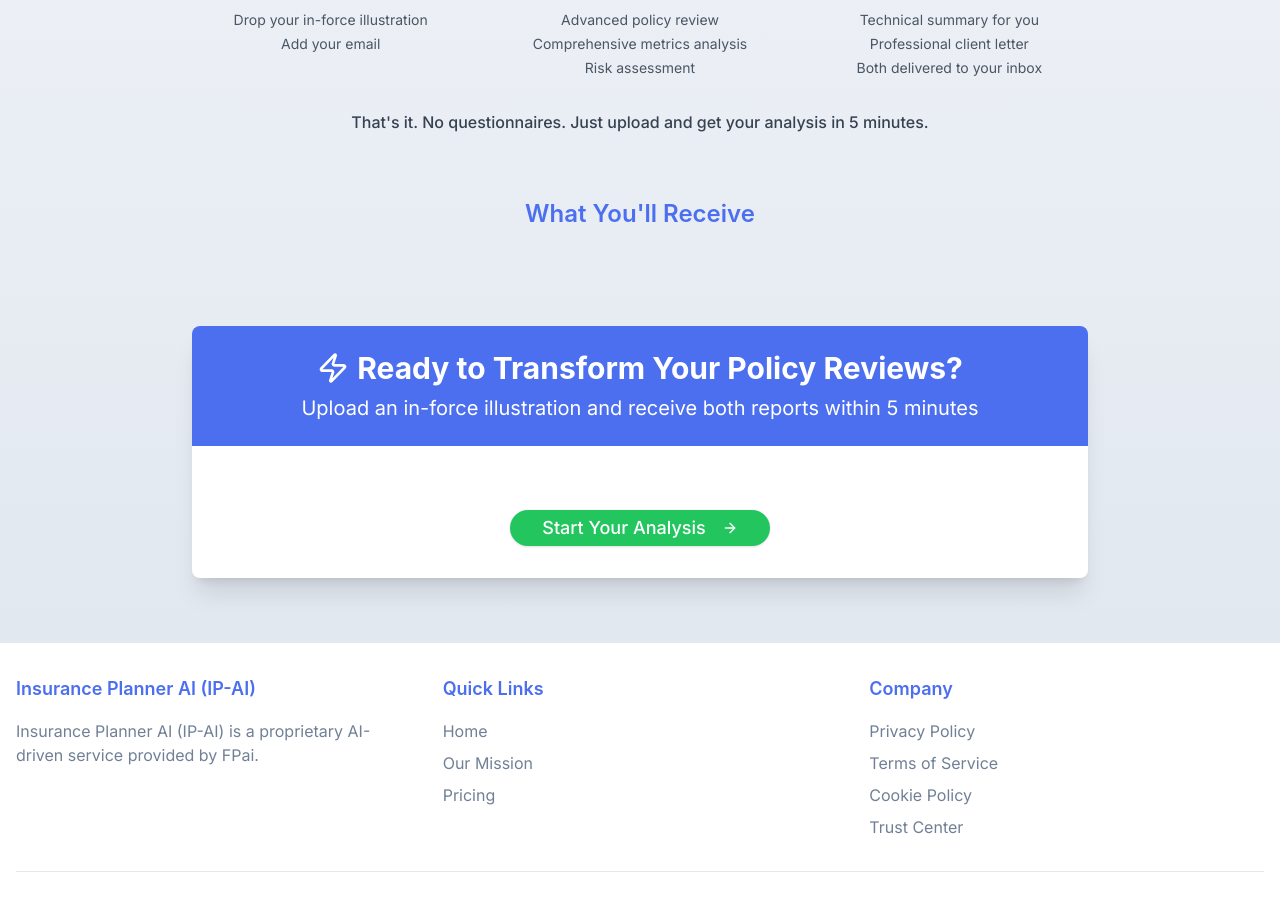
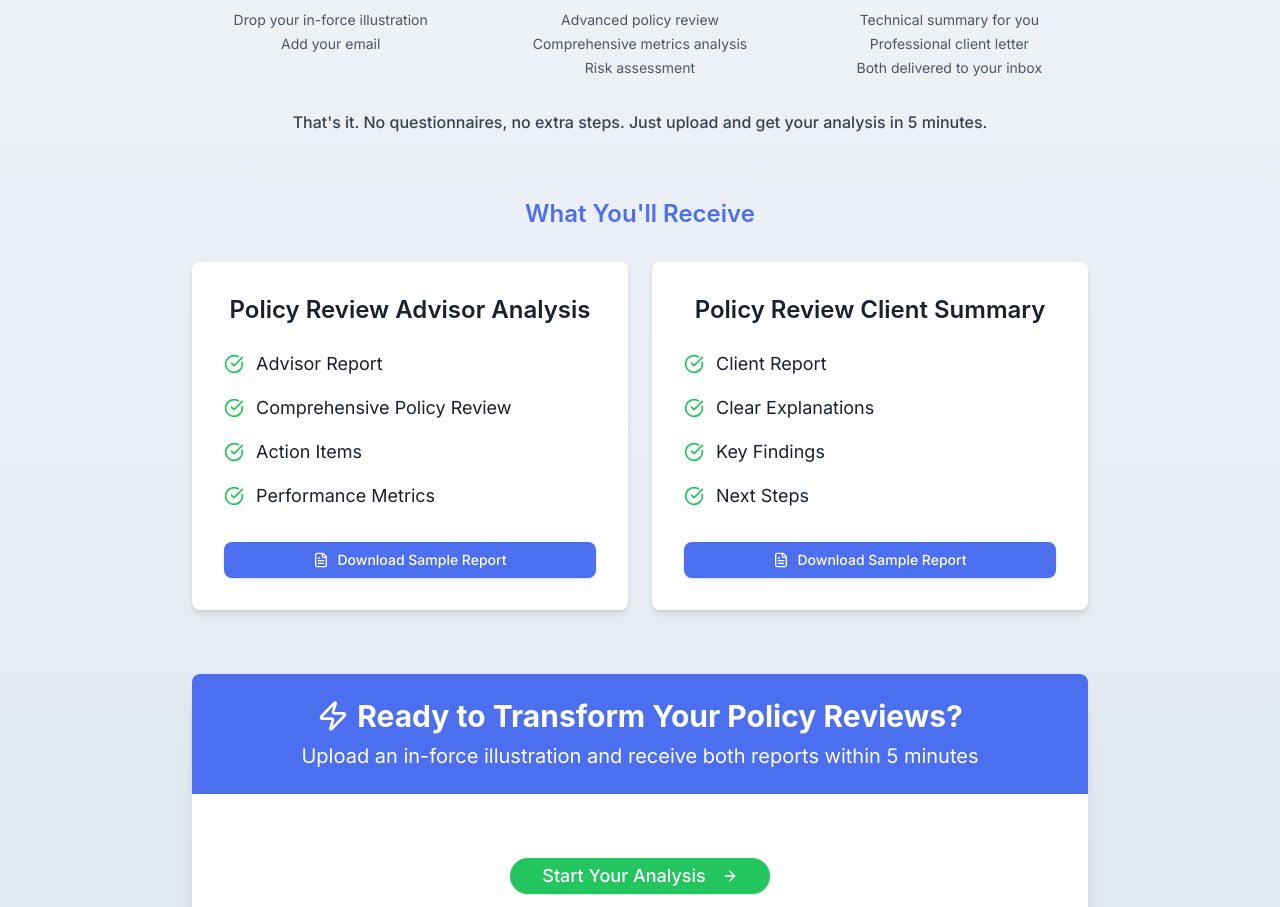
Before and after one commit to itsgabeover/dashboard-copy, a Next.js app: page / in a window 1280 px wide. Shown: the part 911-1818 px from the top of the page. Built offline with nearby package versions, Linux system fonts and the light colour scheme.

Commit message:
Update hero page.tsx

```diff
--- a/components/Hero.tsx
+++ b/components/Hero.tsx
@@ -4,7 +4,9 @@ import { Upload, Clock, FileText, CheckCircle, Zap, ArrowRight } from 'lucide-re
 import Link from 'next/link'
 import { Button } from "@/components/ui/button"
 
-export function Hero() {
+interface HeroProps {}
+
+export function Hero({}: HeroProps) {
   return (
     <section className="bg-gradient-to-b from-[#F8FAFC] to-[#E2E8F0] py-16">
       <div className="container mx-auto px-4 text-center">
@@ -19,35 +21,37 @@ export function Hero() {
         <div className="max-w-4xl mx-auto mb-16 bg-white rounded-lg shadow-xl overflow-hidden transform transition-all hover:scale-105 duration-300">
           <div className="p-8">
             <h3 className="text-3xl font-bold mb-6 text-[#4B6FEE] flex items-center justify-center">
-              <Zap className="w-8 h-8 mr-2" />
+              <Zap className="w-8 h-8 mr-2" aria-hidden="true" />
               Transform Your Policy Review Process
             </h3>
             <p className="text-gray-700 mb-6 text-lg leading-relaxed">
-              Make life insurance policy reviews a seamless part of your practice. Just like investment portfolio reviews, regular life insurance policy analysis helps you deliver ongoing value to clients while identifying optimization opportunities.
+              Make life insurance policy reviews a seamless part of your practice. Just like investment portfolio reviews,
+              regular life insurance policy analysis helps you deliver ongoing value to clients while identifying optimization opportunities.
             </p>
             <div className="flex flex-col md:flex-row items-center justify-center gap-6 text-gray-700 font-medium">
               <div className="flex items-center">
-                <CheckCircle className="w-6 h-6 text-green-500 mr-2" />
+                <CheckCircle className="w-6 h-6 text-green-500 mr-2" aria-hidden="true" />
                 <span>No complex software to learn</span>
               </div>
               <div className="flex items-center">
-                <CheckCircle className="w-6 h-6 text-green-500 mr-2" />
+                <CheckCircle className="w-6 h-6 text-green-500 mr-2" aria-hidden="true" />
                 <span>No lengthy analysis to perform</span>
               </div>
             </div>
             <p className="mt-6 text-xl font-semibold text-[#4B6FEE] flex items-center justify-center">
-              <Upload className="w-6 h-6 mr-2" />
+              <Upload className="w-6 h-6 mr-2" aria-hidden="true" />
               Simply upload any in-force illustration and let our AI handle the rest
             </p>
           </div>
         </div>
 
+        {/* How It Works Section */}
         <div className="max-w-4xl mx-auto mb-16">
           <h3 className="text-2xl font-semibold mb-8 text-[#4B6FEE]">How It Works</h3>
           <div className="grid md:grid-cols-3 gap-8">
             <div className="flex flex-col items-center">
               <div className="bg-[#4B6FEE]/10 p-4 rounded-full mb-4">
-                <Upload className="w-6 h-6 text-[#4B6FEE]" />
+                <Upload className="w-6 h-6 text-[#4B6FEE]" aria-hidden="true" />
               </div>
               <h4 className="text-lg font-semibold mb-2 text-[#4B6FEE]">Upload Illustration</h4>
               <ul className="text-gray-600 text-sm space-y-1">
@@ -55,10 +59,9 @@ export function Hero() {
                 <li>Add your email</li>
               </ul>
             </div>
-
             <div className="flex flex-col items-center">
               <div className="bg-[#4B6FEE]/10 p-4 rounded-full mb-4">
-                <Clock className="w-6 h-6 text-[#4B6FEE]" />
+                <Clock className="w-6 h-6 text-[#4B6FEE]" aria-hidden="true" />
               </div>
               <h4 className="text-lg font-semibold mb-2 text-[#4B6FEE]">AI Analysis (5 Minutes)</h4>
               <ul className="text-gray-600 text-sm space-y-1">
@@ -67,10 +70,9 @@ export function Hero() {
                 <li>Risk assessment</li>
               </ul>
             </div>
-
             <div className="flex flex-col items-center">
               <div className="bg-[#4B6FEE]/10 p-4 rounded-full mb-4">
-                <FileText className="w-6 h-6 text-[#4B6FEE]" />
+                <FileText className="w-6 h-6 text-[#4B6FEE]" aria-hidden="true" />
               </div>
               <h4 className="text-lg font-semibold mb-2 text-[#4B6FEE]">Receive Reports</h4>
               <ul className="text-gray-600 text-sm space-y-1">
@@ -80,24 +82,76 @@ export function Hero() {
               </ul>
             </div>
           </div>
-
           <p className="text-gray-700 mt-8 text-base font-medium">
-            That&apos;s it. No questionnaires. Just upload and get your analysis in 5 minutes.
+            That&apos;s it. No questionnaires, no extra steps. Just upload and get your analysis in 5 minutes.
           </p>
         </div>
 
+        {/* What You&apos;ll Receive Section */}
         <div className="max-w-4xl mx-auto mb-16">
           <h3 className="text-2xl font-semibold mb-8 text-[#4B6FEE]">What You&apos;ll Receive</h3>
           <div className="grid md:grid-cols-2 gap-6">
-            {/* Report cards... */}
+            <div className="bg-white rounded-lg shadow-md p-8 transform transition-all duration-300 hover:scale-105 hover:shadow-xl">
+              <h4 className="text-2xl font-semibold mb-6 text-center">Policy Review Advisor Analysis</h4>
+              <ul className="space-y-4 mb-8">
+                <li className="flex items-center">
+                  <CheckCircle className="text-green-500 mr-3 h-5 w-5" aria-hidden="true" />
+                  <span className="text-lg">Advisor Report</span>
+                </li>
+                <li className="flex items-center">
+                  <CheckCircle className="text-green-500 mr-3 h-5 w-5" aria-hidden="true" />
+                  <span className="text-lg">Comprehensive Policy Review</span>
+                </li>
+                <li className="flex items-center">
+                  <CheckCircle className="text-green-500 mr-3 h-5 w-5" aria-hidden="true" />
+                  <span className="text-lg">Action Items</span>
+                </li>
+                <li className="flex items-center">
+                  <CheckCircle className="text-green-500 mr-3 h-5 w-5" aria-hidden="true" />
+                  <span className="text-lg">Performance Metrics</span>
+                </li>
+              </ul>
+              <Button asChild className="w-full bg-[#4B6FEE] hover:bg-[#3B4FDE] text-white font-medium py-4 rounded-lg flex items-center justify-center gap-2">
+                <Link href="/sample-advisor-report">
+                  <FileText className="w-5 h-5" aria-hidden="true" /> Download Sample Report
+                </Link>
+              </Button>
+            </div>
+            <div className="bg-white rounded-lg shadow-md p-8 transform transition-all duration-300 hover:scale-105 hover:shadow-xl">
+              <h4 className="text-2xl font-semibold mb-6 text-center">Policy Review Client Summary</h4>
+              <ul className="space-y-4 mb-8">
+                <li className="flex items-center">
+                  <CheckCircle className="text-green-500 mr-3 h-5 w-5" aria-hidden="true" />
+                  <span className="text-lg">Client Report</span>
+                </li>
+                <li className="flex items-center">
+                  <CheckCircle className="text-green-500 mr-3 h-5 w-5" aria-hidden="true" />
+                  <span className="text-lg">Clear Explanations</span>
+                </li>
+                <li className="flex items-center">
+                  <CheckCircle className="text-green-500 mr-3 h-5 w-5" aria-hidden="true" />
+                  <span className="text-lg">Key Findings</span>
+                </li>
+                <li className="flex items-center">
+                  <CheckCircle className="text-green-500 mr-3 h-5 w-5" aria-hidden="true" />
+                  <span className="text-lg">Next Steps</span>
+                </li>
+              </ul>
+              <Button asChild className="w-full bg-[#4B6FEE] hover:bg-[#3B4FDE] text-white font-medium py-4 rounded-lg flex items-center justify-center gap-2">
+                <Link href="/sample-client-report">
+                  <FileText className="w-5 h-5" aria-hidden="true" /> Download Sample Report
+                </Link>
+              </Button>
+            </div>
           </div>
         </div>
 
+        {/* CTA Section */}
         <div className="max-w-4xl mx-auto">
           <div className="bg-white rounded-lg shadow-xl overflow-hidden transform transition-all hover:scale-105 duration-300">
             <div className="bg-[#4B6FEE] text-white p-6">
               <h3 className="text-3xl font-bold mb-2 flex items-center justify-center">
-                <Zap className="w-8 h-8 mr-2" />
+                <Zap className="w-8 h-8 mr-2" aria-hidden="true" />
                 Ready to Transform Your Policy Reviews?
               </h3>
               <p className="text-xl">Upload an in-force illustration and receive both reports within 5 minutes</p>
@@ -107,7 +161,7 @@ export function Hero() {
                 <Button asChild className="bg-[#22C55E] text-white hover:bg-[#16A34A] text-lg px-8 py-3 rounded-full transition-all duration-300 transform hover:scale-105 flex items-center">
                   <Link href="/pre-payment-info">
                     Start Your Analysis
-                    <ArrowRight className="ml-2 w-5 h-5" />
+                    <ArrowRight className="ml-2 w-5 h-5" aria-hidden="true" />
                   </Link>
                 </Button>
               </div>
@@ -118,3 +172,5 @@ export function Hero() {
     </section>
   )
 }
+
+export default Hero
```
